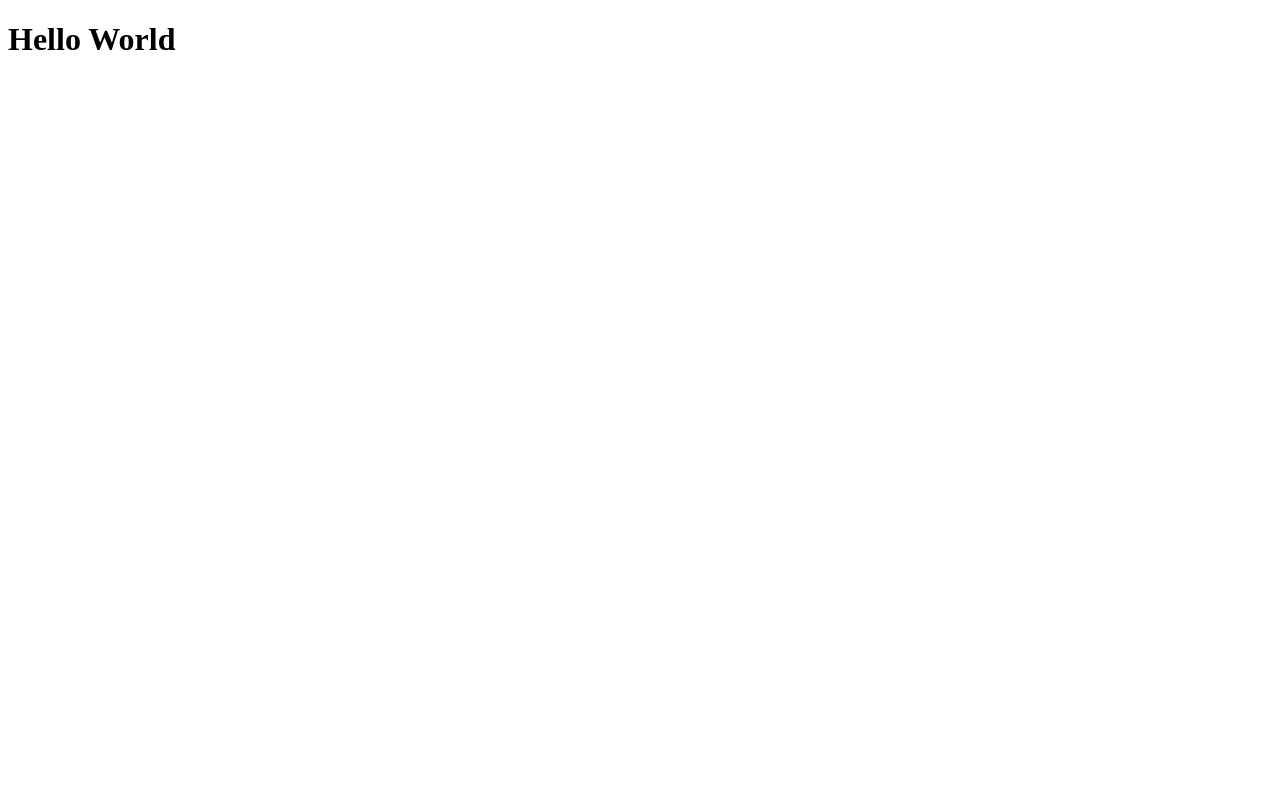
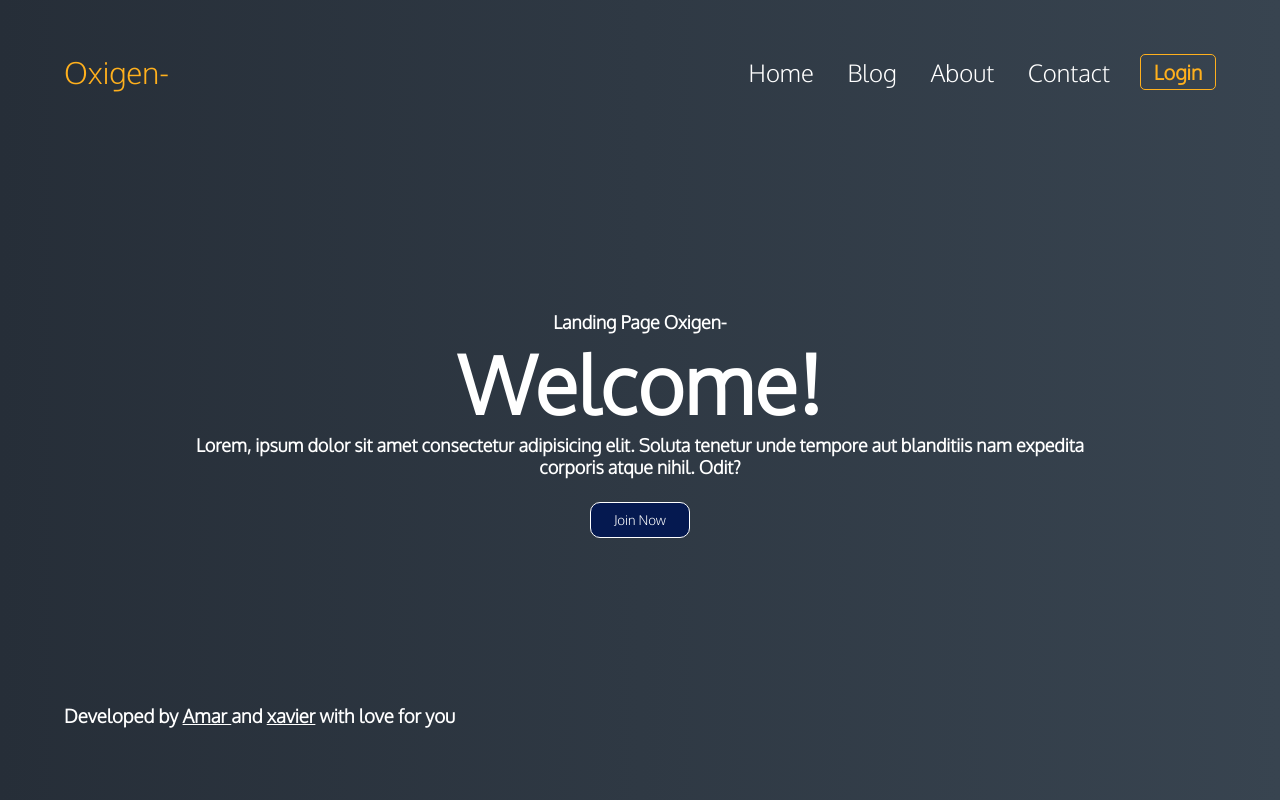
Before and after one commit to Amar007m/Flask_APi, a Flask app: page / in a window 1280 px wide. Before the commit the page is almost empty. Run offline with Flask 2, Linux system fonts and the light colour scheme; parts of the project's set-up code (start-up, migrations or seed data) failed here and were passed over.

Commit message:
homepage

```diff
--- a/source/templates/index.html
+++ b/source/templates/index.html
@@ -3,11 +3,40 @@
 <head>
     <meta charset="UTF-8">
     <meta name="viewport" content="width=device-width, initial-scale=1.0">
-    <title>Homepage</title>
+    <title>Oxigen-</title>
+    <link rel="stylesheet" href="style.css">
 </head>
 <body>
-    <h1>
-        Hello World
-    </h1>
+    <div class="container">
+        <header>
+            <div class="logo">Oxigen-</div>
+            <nav class="menu">
+                <ul>
+                    <li><a href="#">Home</a></li>
+                    <li><a href="#">Blog</a></li>
+                    <li><a href="">About</a></li>
+                    <li><a href="">Contact</a></li>
+                </ul>
+            </nav>
+            <button>Login</button>
+        </header>
+        <main>
+            <section id="home">
+                <div class="cnt home">
+                    <h3>Landing Page Oxigen-</h3>
+                    <h1>Welcome!</h1>
+                    <h3>Lorem, ipsum dolor sit amet consectetur adipisicing elit. Soluta tenetur unde tempore aut blanditiis nam expedita corporis atque nihil. Odit?</h3>
+                    <div class="btn">
+                        <button>Join Now</button>
+                    </div>
+                </div>
+            </section>
+        </main>
+        <footer>
+            <div class="cnt footer">
+                <h3>Developed by <a href="https://github.com/Amar007m">Amar </a> and <a href="https://github.com/xavier290"> xavier</a> with love for you</h3>
+            </div>
+        </footer>
+    </div>
 </body>
 </html>
--- a/source/templates/style.css
+++ b/source/templates/style.css
@@ -0,0 +1,178 @@
+@import url("https://fonts.googleapis.com/css2?family=Oxygen:wght@300&display=swap");
+
+:root {
+	--orange: rgb(255, 176, 29);
+	--backgroundColor: rgb();
+}
+
+* {
+	padding: 0;
+	margin: 0;
+	box-sizing: border-box;
+	font-family: "Oxygen", sans-serif;
+}
+
+body {
+	min-height: 100vh;
+	background: #414e5c; /* fallback for old browsers */
+	background: -webkit-linear-gradient(
+		to right,
+		#242d36,
+		#3e4a57
+	); /* Chrome 10-25, Safari 5.1-6 */
+	background: linear-gradient(
+		to right,
+		#262e38,
+		#384450
+	); /* W3C, IE 10+/ Edge, Firefox 16+, Chrome 26+, Opera 12+, Safari 7+ */
+}
+
+.container {
+	position: relative;
+	width: 100%;
+	min-height: 100vh;
+}
+
+header {
+	position: relative;
+	width: 100%;
+	height: 18vh;
+	display: flex;
+	align-items: center;
+	padding-right: 5%;
+	padding-left: 5%;
+}
+
+.menu {
+	flex: 1;
+	text-align: right;
+}
+
+.logo {
+	color: var(--orange);
+	font-size: 30px;
+	cursor: pointer;
+}
+
+.menu li {
+	list-style: none;
+	display: inline-block;
+	margin-right: 30px;
+}
+
+.menu a {
+	color: white;
+	text-decoration: none;
+	font-size: 24px;
+	font-weight: 550;
+	transition: all 0.2s;
+}
+
+.menu a:hover {
+	color: var(--orange);
+}
+
+header button {
+	width: 76px;
+	height: 36px;
+	font-size: 20px;
+	font-weight: bold;
+	border-radius: 5px;
+	color: var(--orange);
+	border: var(--orange) 1px solid;
+	background: transparent;
+	outline: none;
+	cursor: pointer;
+	transition: all 0.1s;
+}
+
+header button:hover {
+	transform: scale(1.1);
+}
+
+main {
+	display: flex;
+	flex-direction: column;
+}
+
+section {
+	display: block;
+}
+
+#home {
+	background: transparent;
+}
+
+.cnt {
+	width: 90%;
+	max-width: 1200px;
+	margin: 0 auto;
+}
+
+.home {
+	height: 70vh;
+	display: flex;
+	justify-content: center;
+	justify-items: center;
+	text-align: center;
+	flex-direction: column;
+	padding-left: 100px;
+	padding-right: 100px;
+}
+
+.home h1 {
+	color: white;
+	font-size: 80px;
+}
+
+.home h3 {
+	color: white;
+	font-size: 18px;
+}
+
+#home .btn {
+	text-align: center;
+	margin-top: 24px;
+}
+
+.btn button {
+	width: 100px;
+	height: 36px;
+	background: rgb(5, 25, 80);
+	border: white 1px solid;
+	outline: none;
+	border-radius: 10px;
+	color: white;
+	cursor: pointer;
+	transition: all 0.2s;
+}
+
+button:hover {
+	transform: scale(1.1);
+}
+
+.footer {
+	color: white;
+	display: flex;
+	flex-direction: column;
+}
+
+.footer a {
+	color: white;
+}
+
+@media all and (max-width: 900px) {
+	.home {
+		padding-left: 10px;
+		padding-right: 10px;
+	}
+}
+
+@media all and (max-width: 750px) {
+	.menu {
+		display: none;
+	}
+	header button {
+		display: none;
+	}
+}
```
